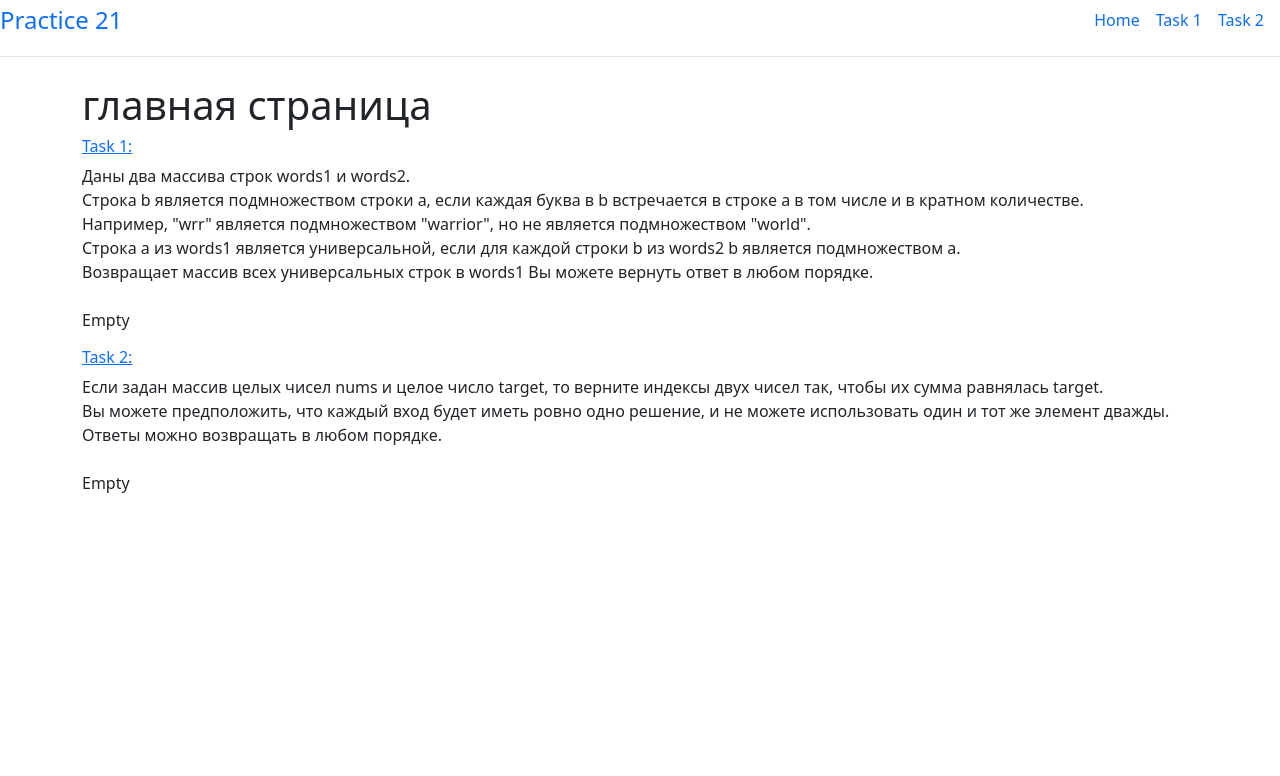
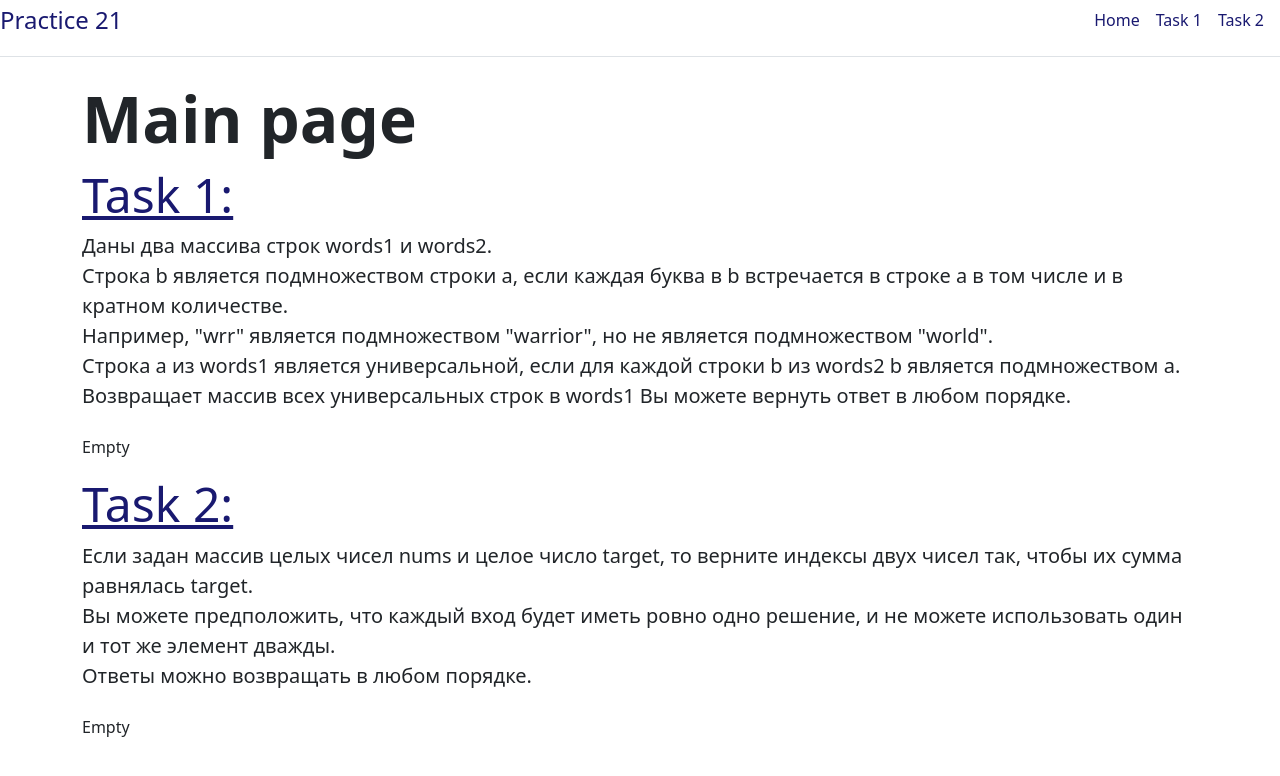
Before and after one commit to matveykaa/PricticeInAlgorithms, a Django app: page / in a window 1280 px wide. Shown: the top 776 px of the page. Run offline with Django 4.2, Linux system fonts and the light colour scheme; data that the repository does not hold is empty.

Commit message:
Edit style, edit calculate2 func

```diff
--- a/main/templates/main/base.html
+++ b/main/templates/main/base.html
@@ -12,12 +12,12 @@
 
     <div class="d-flex flex-column flex-md-row align-items-center pb-3 mb-4 border-bottom">
       <a href="/" class="d-flex align-items-center link-body-emphasis text-decoration-none">
-        <span class="fs-4">Practice 21</span>
+        <span class="fs-4" style="color:midnightblue">Practice 21</span>
       </a>
       <nav class="d-inline-flex mt-2 mt-md-0 ms-md-auto">
-        <a class="me-3 py-2 link-body-emphasis text-decoration-none" href="{% url 'home' %}">Home</a>
-        <a class="me-3 py-2 link-body-emphasis text-decoration-none" href="{% url 'task1' %}">Task 1</a>
-          <a class="me-3 py-2 link-body-emphasis text-decoration-none" href="{% url 'task2' %}">Task 2</a>
+        <a class="me-3 py-2 link-body-emphasis text-decoration-none" href="{% url 'home' %}" style="color:midnightblue">Home</a>
+        <a class="me-3 py-2 link-body-emphasis text-decoration-none" href="{% url 'task1' %}" style="color:midnightblue">Task 1</a>
+          <a class="me-3 py-2 link-body-emphasis text-decoration-none" href="{% url 'task2' %}" style="color:midnightblue">Task 2</a>
       </nav>
     </div>
 
--- a/main/templates/main/index.html
+++ b/main/templates/main/index.html
@@ -7,24 +7,24 @@
 
 
 {% block content %}
-    <h1>главная страница</h1>
-    <h1 class="nav-item nav-link"><a href="{% url 'task1' %}">Task 1:</a></h1>
-    <div>Даны два массива строк words1 и words2.<br>
+    <h1 class="display-3 fw-bold">Main page</h1>
+    <h1 class="display-5"><a href="{% url 'task1' %}" style="color:midnightblue">Task 1:</a></h1>
+    <div class="lead">Даны два массива строк words1 и words2.<br>
 Строка b является подмножеством строки a, если каждая буква в b встречается в строке a в том числе и в кратном количестве.<br>
 Например, "wrr" является подмножеством "warrior", но не является подмножеством "world".<br>
 Строка a из words1 является универсальной, если для каждой строки b из words2 b является подмножеством a.<br>
 Возвращает массив всех универсальных строк в words1 Вы можете вернуть ответ в любом порядке.</div><br>
         {% if tasks1 %}
         {% for el in tasks1 %}
-            <div class="alert alert-warning mt-2">
+            <div class="alert">
                 <h3>{{el.words1}}</h3>
                 <p>{{el.words2}}</p>
-            <button type="button" class="btn btn-info btn-sm">
+            <button type="button" class="btn btn-secondary my-2">
                 <a href="{% url 'calculate1' task1_id=el.id %}" style="color:white">
                     <i class="fas fa-pen"></i>Calculate
                 </a>
             </button>
-            <button type="button" class="btn btn-danger btn-sm">
+            <button type="button" class="btn btn-secondary my-2">
                 <a href="{% url 'delete1' task1_id=el.id %}" style="color:white">
                     <i class="fas fa-pen"></i>Delete
                 </a>
@@ -34,22 +34,22 @@
     {% else %}
         <p>Empty</p>
     {% endif %}
-    <h1 class="nav-item nav-link"><a href="{% url 'task2' %}">Task 2:</a></h1>
-    <div>Если задан массив целых чисел nums и целое число target, то верните индексы двух чисел так, чтобы их сумма равнялась target.<br>
+    <h1 class="display-5"><a href="{% url 'task2' %}" style="color:midnightblue">Task 2:</a></h1>
+    <div class="lead">Если задан массив целых чисел nums и целое число target, то верните индексы двух чисел так, чтобы их сумма равнялась target.<br>
 Вы можете предположить, что каждый вход будет иметь ровно одно решение, и не можете использовать один и тот же элемент дважды.<br>
 Ответы можно возвращать в любом порядке.</div><br>
 
     {% if tasks2 %}
         {% for ell in tasks2 %}
-            <div class="alert alert-warning mt-2">
+            <div class="alert">
                 <h3>{{ell.massiv}}</h3>
                 <p>{{ell.target}}</p>
-            <button type="button" class="btn btn-info btn-sm">
+            <button type="button" class="btn btn-secondary my-2">
                 <a href="{% url 'calculate2' task2_id=ell.id %}" style="color:white">
                     <i class="fas fa-pen"></i>Calculate
                 </a>
             </button>
-            <button type="button" class="btn btn-danger btn-sm">
+            <button type="button" class="btn btn-secondary my-2">
                 <a href="{% url 'delete2' task2_id=ell.id %}" style="color:white">
                     <i class="fas fa-pen"></i>Delete
                 </a>
--- a/main/templates/main/task1.html
+++ b/main/templates/main/task1.html
@@ -12,7 +12,7 @@
         {% csrf_token %}
         {{ form.words1 }}<br>
         {{ form.words2 }}<br>
-        <button type="submit" class="btn btn-success">Add</button>
+        <button type="submit" class="btn btn-secondary my-2">Add</button>
         <span>{{ error }}</span>
     </form>
 {% endblock %}
--- a/main/templates/main/task2.html
+++ b/main/templates/main/task2.html
@@ -12,7 +12,7 @@
         {% csrf_token %}
         {{ form.massiv }}<br>
         {{ form.target }}<br>
-        <button type="submit" class="btn btn-success">Add</button>
+        <button type="submit" class="btn btn-secondary my-2">Add</button>
         <span>{{ error }}</span>
     </form>
 {% endblock %}
--- a/main/views.py
+++ b/main/views.py
@@ -1,6 +1,7 @@
 from django.shortcuts import render, redirect, get_object_or_404
 from .models import Task1, Task2
 from .forms import Task1Form, Task2Form
+import collections
 
 def index(request):
     tasks1 = Task1.objects.order_by('-id')
@@ -45,23 +46,22 @@ def task2(request):
 def calculate1(request, task1_id):
     task = get_object_or_404(Task1, id=task1_id)
     a, b = task.words1.split(), task.words2.split()
+
+    def is_universal(sub, super):
+        freq_sub = collections.Counter(sub)
+        freq_super = collections.Counter(super)
+        for char, freq in freq_sub.items():
+            if char not in freq_super or freq_super[char] < freq:
+                return False
+        return True
+
     universal_words = []
-    res = ''
     for word1 in a:
-        is_universal = True
-        for word2 in b:
-            sub_idx = 0
-            for char in word1:
-                if sub_idx < len(word2) and word2[sub_idx] == char:
-                    sub_idx += 1
-            if sub_idx < len(word2):
-                is_universal = False
-                break
+        is_universal_for_all = all(is_universal(word2, word1) for word2 in b)
+        if is_universal_for_all:
+            universal_words.append(word1)
 
-        if is_universal:
-            universal_words.append(word1)
-    for el in universal_words:
-        res = res + ' ' + el
+    res = ' '.join(universal_words)
     return render(request, 'main/res1.html', {'tasks1': task, 'res': res})
 
 def calculate2(request, task2_id):
```
Also changed, not shown: main/templates/main/res1.html (+7 -7 lines), main/templates/main/res2.html (+12 -12 lines).
